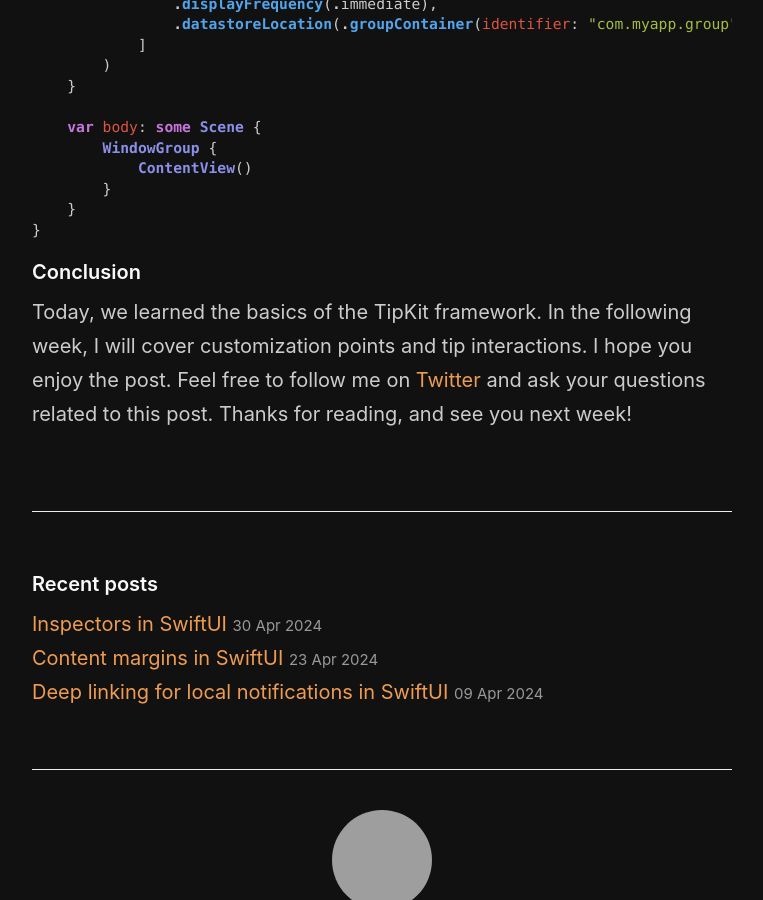
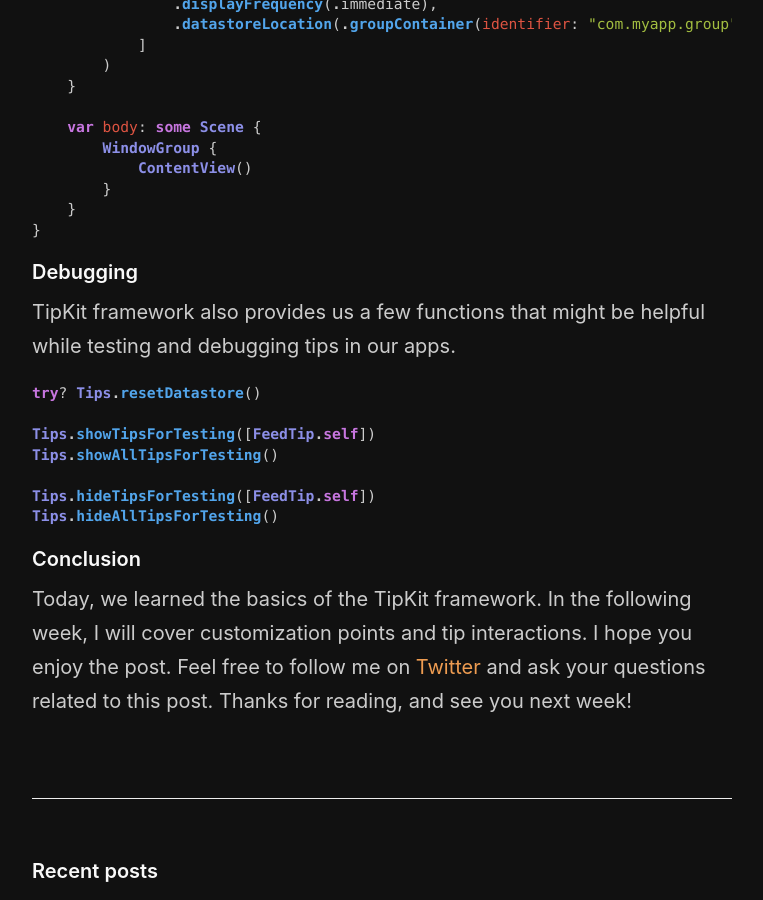
Before and after one commit to mecid/mecid.github.io, a Jekyll site: the page built from _posts/2024-05-07-discovering-app-features-with-tipkit-basics.md, in a window 1280 px wide and 900 px high, scrolled down 5610 px, cut to the strip 0-900 px from the top of the window. Shown: the whole strip, without its empty margins (258-1021 px from the left). Built offline with Jekyll 4.4.1, drawn with Linux system fonts in a browser that asks for light colours; grey boxes are pictures that could not be loaded.

Commit message:
debugging section added to the tipkit basics post

````diff
--- a/_posts/2024-05-07-discovering-app-features-with-tipkit-basics.md
+++ b/_posts/2024-05-07-discovering-app-features-with-tipkit-basics.md
@@ -211,5 +211,18 @@ struct MyApp: App {
 }
 ```
 
+#### Debugging
+TipKit framework also provides us a few functions that might be helpful while testing and debugging tips in our apps.
+
+```swift
+try? Tips.resetDatastore()
+
+Tips.showTipsForTesting([FeedTip.self])
+Tips.showAllTipsForTesting()
+
+Tips.hideTipsForTesting([FeedTip.self])
+Tips.hideAllTipsForTesting()
+```
+
 #### Conclusion
 Today, we learned the basics of the TipKit framework. In the following week, I will cover customization points and tip interactions. I hope you enjoy the post. Feel free to follow me on [Twitter](https://twitter.com/mecid) and ask your questions related to this post. Thanks for reading, and see you next week!
````
